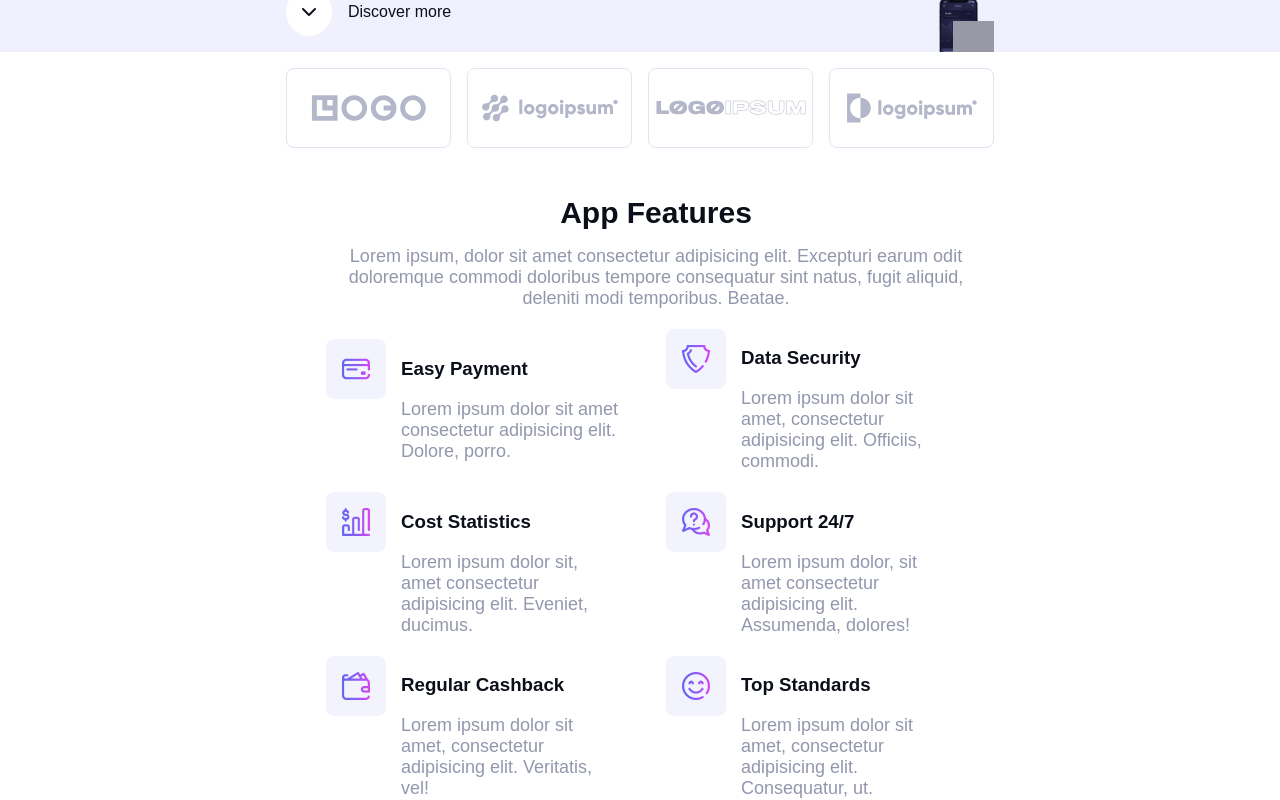
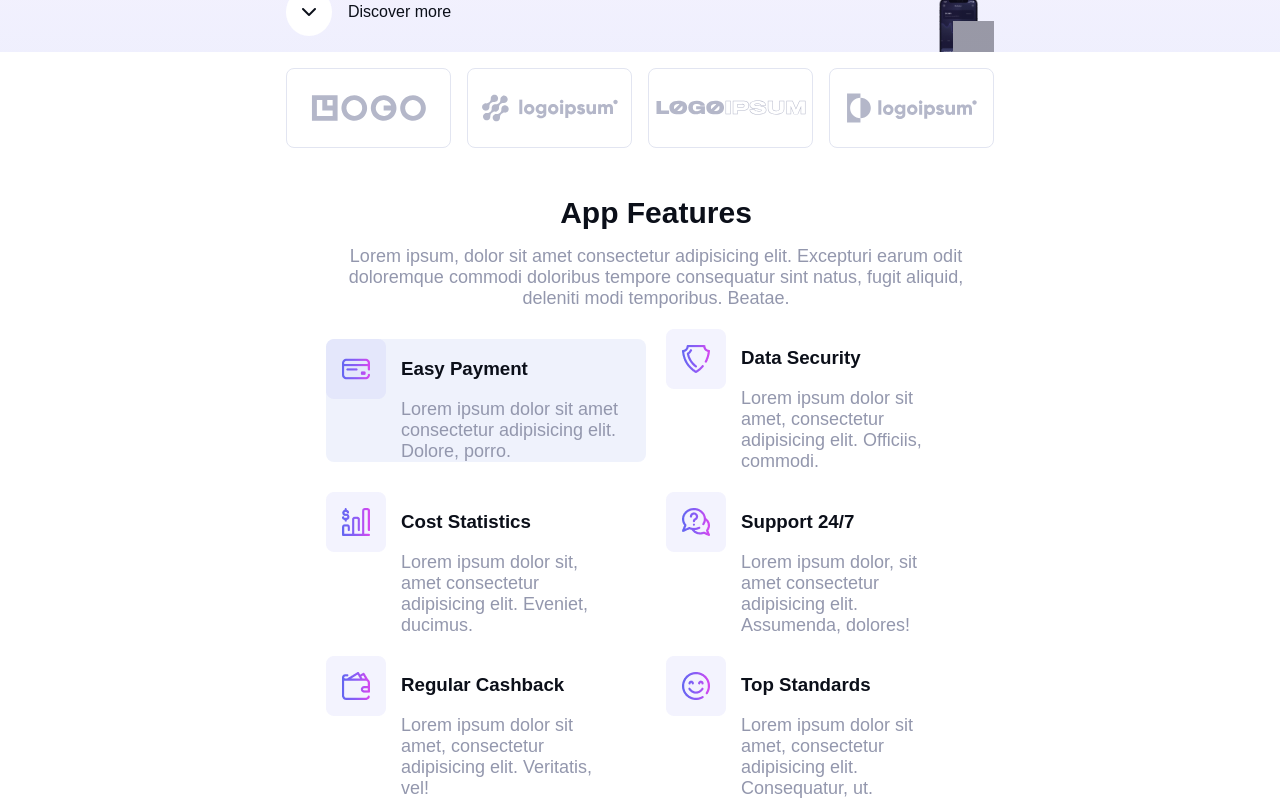
Before and after one commit to Racsoluas/react2, a React (Vite) app: page / in a window 1280 px wide. In both pictures the pointer is over the element 486 px from the left and 1152 px from the top of the page. Shown: the part 752-1552 px from the top of the page. Built offline with nearby package versions, Linux system fonts and the light colour scheme; no server answers; grey boxes are pictures that could not be loaded; a web font is replaced by a local one.

Commit message:
css uppdaterad finjustering i .card

```diff
--- a/src/assets/css/style.css
+++ b/src/assets/css/style.css
@@ -73,6 +73,11 @@ a:hover {
     text-decoration: underline;
 }
 
+.card:hover{
+    background-color: var(--color-gray-200);
+    border-radius: 8px;
+    border-color: var(--color-gray-400);
+}
 
 .btn-accordion{
     width: 100%;
```
